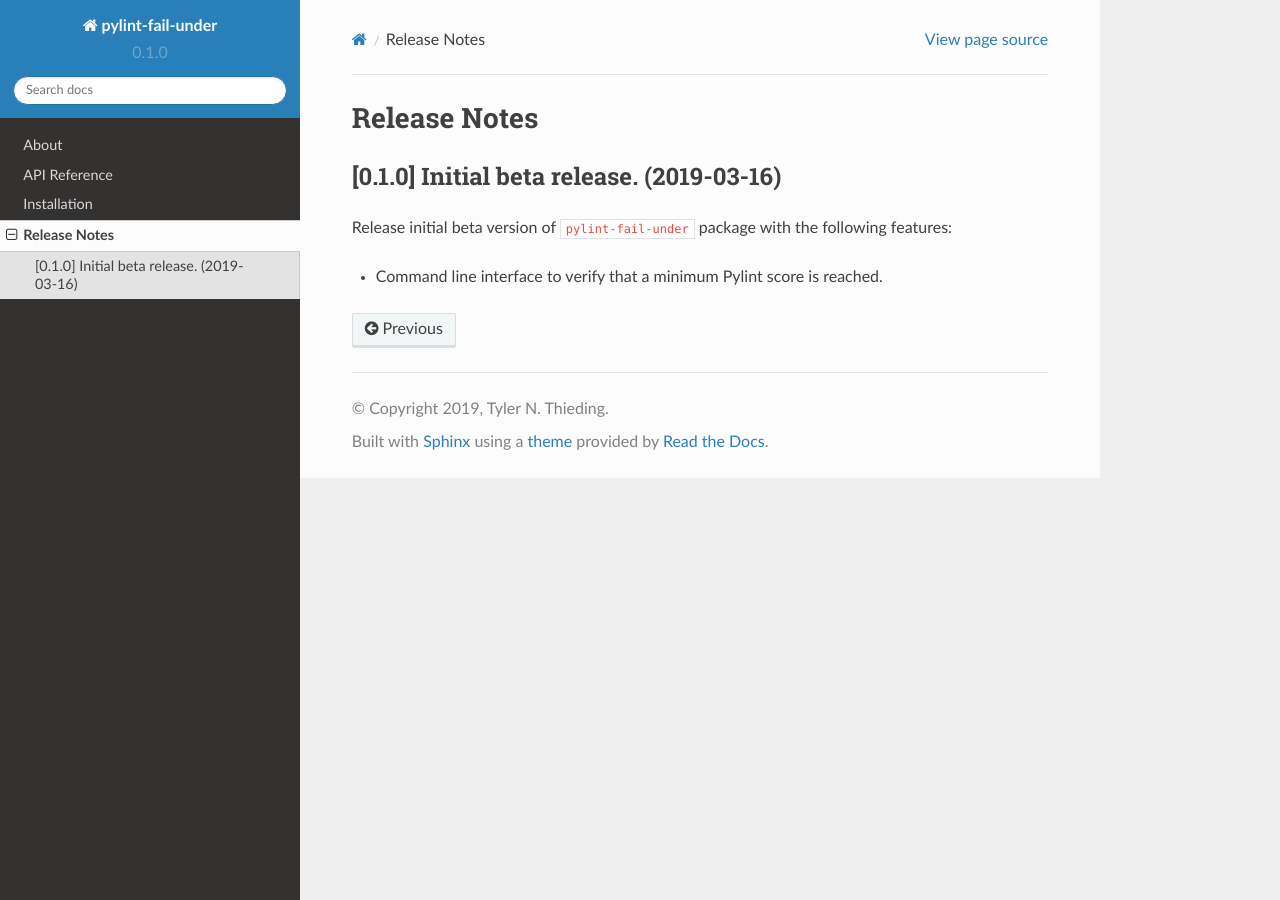
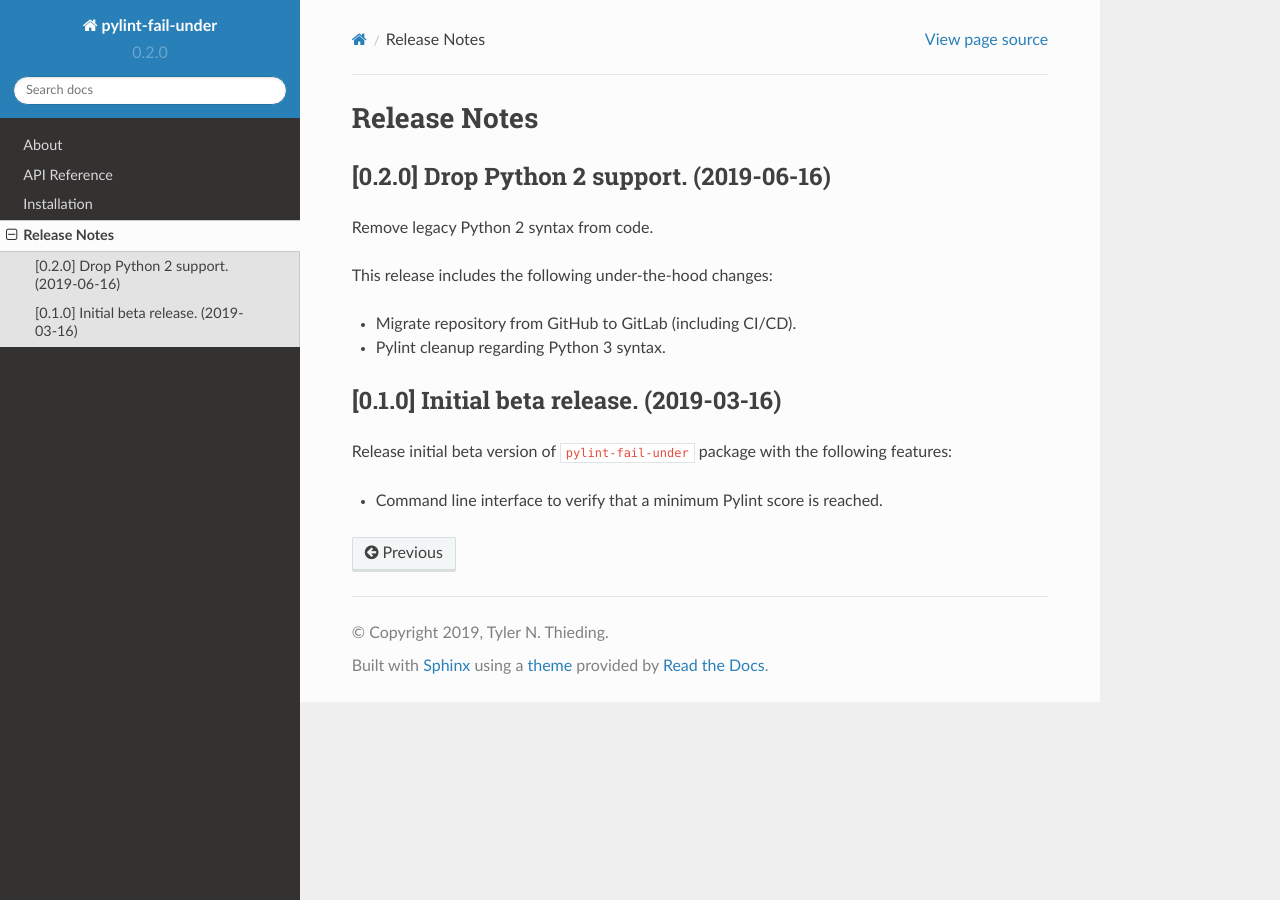
Before and after one commit to TNThieding/pylint-fail-under, a Sphinx documentation site: the page built from docs/release_notes.rst, in a window 1280 px wide. Built offline with Sphinx 7.4.7 and the Read the Docs theme 2.0.0, drawn with Linux system fonts in a browser that asks for light colours.

Commit message:
[0.2.0] Drop Python 2 support.

```diff
--- a/docs/about.rst
+++ b/docs/about.rst
@@ -12,7 +12,7 @@ Contributors
 Development
 ***********
 
-:Repository: https://github.com/TNThieding/pylint-fail-under
+:Repository: https://gitlab.com/TNThieding/pylint-fail-under
 
 *******
 License
--- a/docs/conf.py
+++ b/docs/conf.py
@@ -24,7 +24,7 @@ copyright = u'2019, Tyler N. Thieding'
 author = u'Tyler N. Thieding'
 
 # The short X.Y version
-version = u'0.1.0'
+version = u'0.2.0'
 # The full version, including alpha/beta/rc tags
 release = version
 
@@ -85,7 +85,7 @@ html_theme = 'sphinx_rtd_theme'
 # Add any paths that contain custom static files (such as style sheets) here,
 # relative to this directory. They are copied after the builtin static files,
 # so a file named "default.css" will overwrite the builtin "default.css".
-html_static_path = ['_static']
+html_static_path = []
 
 # Custom sidebar templates, must be a dictionary that maps document names
 # to template names.
--- a/docs/installation.rst
+++ b/docs/installation.rst
@@ -7,7 +7,7 @@ Installation
 Requirements
 ************
 
-* Python 2.7 or Python 3.6+
+* Python 3.6+
 * Windows Vista or Later
 
 ******************
--- a/docs/release_notes.rst
+++ b/docs/release_notes.rst
@@ -1,6 +1,17 @@
 #############
 Release Notes
 #############
+
+*******************************************
+[0.2.0] Drop Python 2 support. (2019-06-16)
+*******************************************
+
+Remove legacy Python 2 syntax from code.
+
+This release includes the following under-the-hood changes:
+
+- Migrate repository from GitHub to GitLab (including CI/CD).
+- Pylint cleanup regarding Python 3 syntax.
 
 ******************************************
 [0.1.0] Initial beta release. (2019-03-16)
--- /dev/null
+++ b/requirements-docs.txt
@@ -0,0 +1,2 @@
+sphinx
+sphinx_rtd_theme
--- a/requirements-test.txt
+++ b/requirements-test.txt
@@ -1,3 +1,2 @@
 baseline
 coverage
-mock
--- a/setup.py
+++ b/setup.py
@@ -9,7 +9,7 @@ setuptools.setup(
         ],
 
     name             = 'pylint-fail-under',
-    version          = '0.1.0',
+    version          = '0.2.0',
     author           = 'Tyler N. Thieding',
     author_email     = 'python@thieding.com',
     maintainer       = 'Tyler N. Thieding',
```
Also changed, not shown: README.rst (+4 -4 lines), .gitlab-ci.yaml (added), .travis.yml (deleted), 3 other files.
